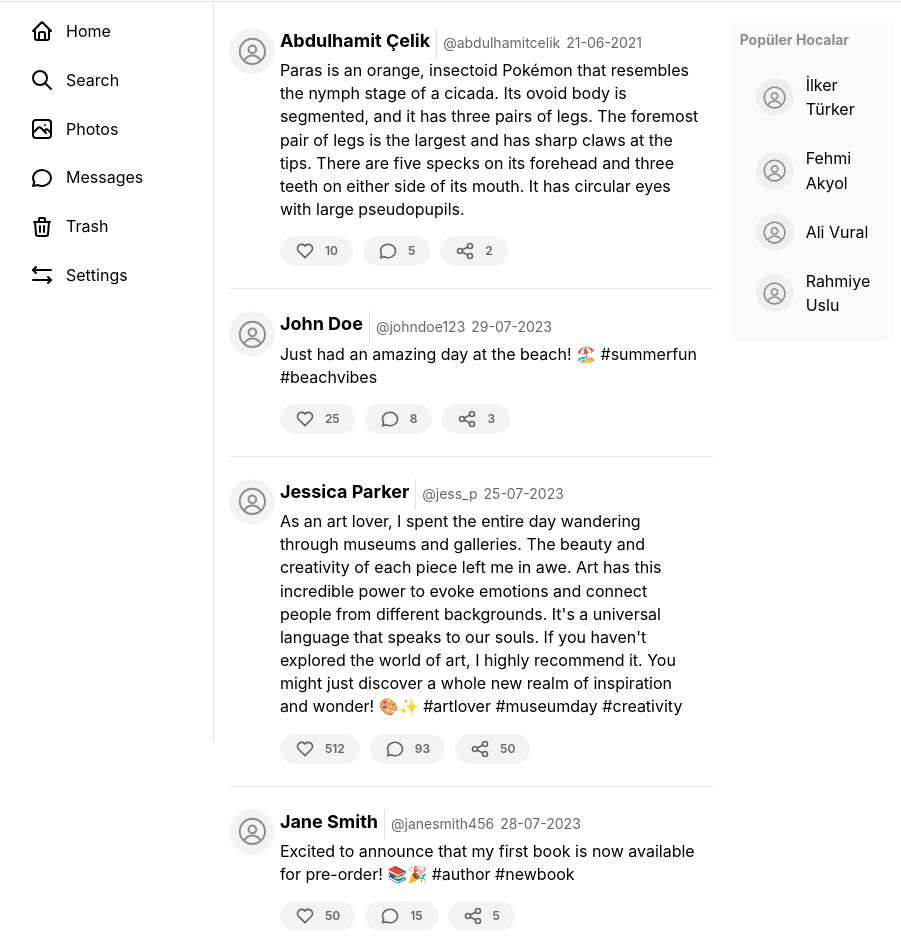
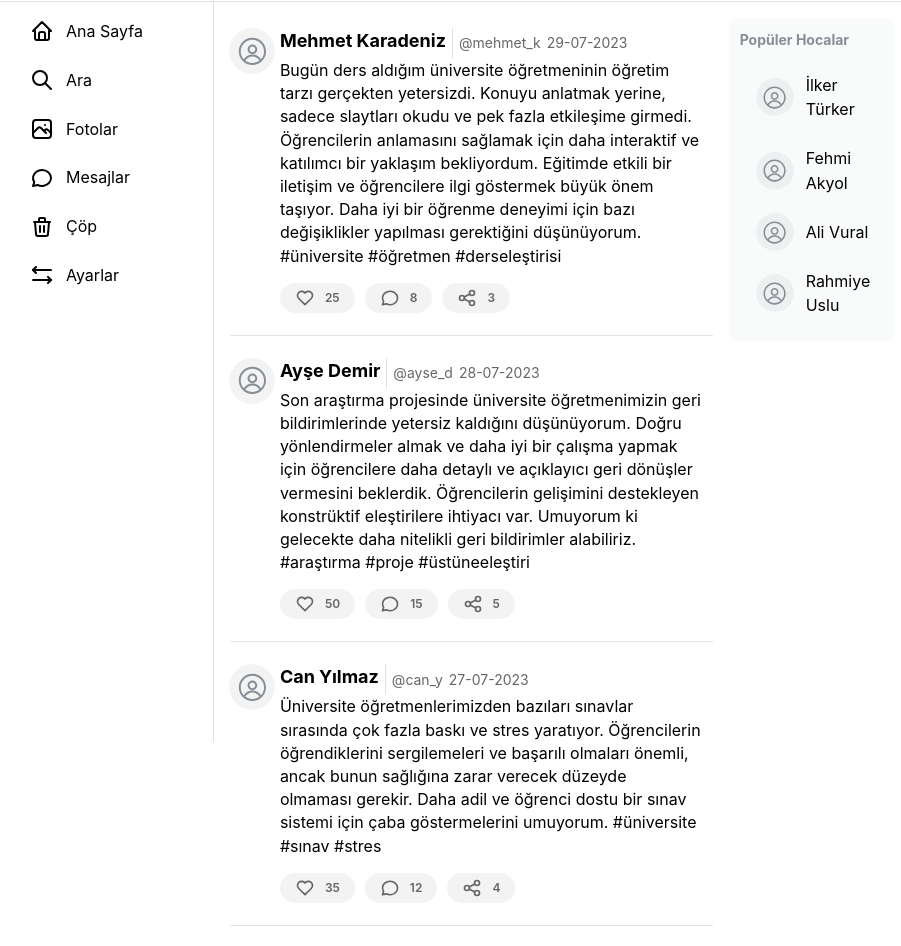
Before and after one commit to hmtcelik/hocani-notla-v2, a Next.js app: page / in a window 1280 px wide. Shown: the part 58-1004 px from the top of the page, without its empty margins (186-1087 px from the left). Built offline with nearby package versions, Linux system fonts and the light colour scheme.

Commit message:
side bar in turkish

```diff
--- a/app/_components/SideNavbar.tsx
+++ b/app/_components/SideNavbar.tsx
@@ -9,12 +9,12 @@ import {
 } from '@tabler/icons-react';
 
 const menuItems = [
-  { icon: <IconHome />, label: 'Home' },
-  { icon: <IconSearch />, label: 'Search' },
-  { icon: <IconPhoto />, label: 'Photos' },
-  { icon: <IconMessageCircle />, label: 'Messages' },
-  { icon: <IconTrash />, label: 'Trash' },
-  { icon: <IconArrowsLeftRight />, label: 'Settings' },
+  { icon: <IconHome />, label: 'Ana Sayfa' },
+  { icon: <IconSearch />, label: 'Ara' },
+  { icon: <IconPhoto />, label: 'Fotolar' },
+  { icon: <IconMessageCircle />, label: 'Mesajlar' },
+  { icon: <IconTrash />, label: 'Çöp' },
+  { icon: <IconArrowsLeftRight />, label: 'Ayarlar' },
 ];
 
 export default function SideNavbar() {
--- a/app/page.tsx
+++ b/app/page.tsx
@@ -11,39 +11,19 @@ import Post from './_components/Post';
 const POSTS = [
   {
     id: 1,
-    author: 'Abdulhamit Çelik',
-    username: 'abdulhamitcelik',
-    text: 'Paras is an orange, insectoid Pokémon that resembles the nymph stage of a cicada. Its ovoid body is segmented, and it has three pairs of legs. The foremost pair of legs is the largest and has sharp claws at the tips. There are five specks on its forehead and three teeth on either side of its mouth. It has circular eyes with large pseudopupils.',
-    date: '21-06-2021',
-    likes: 10,
-    comments: 5,
-    shares: 2,
-  },
-  {
-    id: 2,
-    author: 'John Doe',
-    username: 'johndoe123',
-    text: 'Just had an amazing day at the beach! 🏖️ #summerfun #beachvibes',
+    author: 'Mehmet Karadeniz',
+    username: 'mehmet_k',
+    text: "Bugün ders aldığım üniversite öğretmeninin öğretim tarzı gerçekten yetersizdi. Konuyu anlatmak yerine, sadece slaytları okudu ve pek fazla etkileşime girmedi. Öğrencilerin anlamasını sağlamak için daha interaktif ve katılımcı bir yaklaşım bekliyordum. Eğitimde etkili bir iletişim ve öğrencilere ilgi göstermek büyük önem taşıyor. Daha iyi bir öğrenme deneyimi için bazı değişiklikler yapılması gerektiğini düşünüyorum. #üniversite #öğretmen #derseleştirisi",
     date: '29-07-2023',
     likes: 25,
     comments: 8,
     shares: 3,
   },
   {
-    id: 5,
-    author: 'Jessica Parker',
-    username: 'jess_p',
-    text: "As an art lover, I spent the entire day wandering through museums and galleries. The beauty and creativity of each piece left me in awe. Art has this incredible power to evoke emotions and connect people from different backgrounds. It's a universal language that speaks to our souls. If you haven't explored the world of art, I highly recommend it. You might just discover a whole new realm of inspiration and wonder! 🎨✨ #artlover #museumday #creativity",
-    date: '25-07-2023',
-    likes: 512,
-    comments: 93,
-    shares: 50,
-  },
-  {
     id: 2,
-    author: 'Jane Smith',
-    username: 'janesmith456',
-    text: 'Excited to announce that my first book is now available for pre-order! 📚🎉 #author #newbook',
+    author: 'Ayşe Demir',
+    username: 'ayse_d',
+    text: "Son araştırma projesinde üniversite öğretmenimizin geri bildirimlerinde yetersiz kaldığını düşünüyorum. Doğru yönlendirmeler almak ve daha iyi bir çalışma yapmak için öğrencilere daha detaylı ve açıklayıcı geri dönüşler vermesini beklerdik. Öğrencilerin gelişimini destekleyen konstrüktif eleştirilere ihtiyacı var. Umuyorum ki gelecekte daha nitelikli geri bildirimler alabiliriz. #araştırma #proje #üstüneeleştiri",
     date: '28-07-2023',
     likes: 50,
     comments: 15,
@@ -51,23 +31,33 @@ const POSTS = [
   },
   {
     id: 3,
-    author: 'Alex Johnson',
-    username: 'alexj91',
-    text: 'Spent the weekend hiking in the mountains. The views were breathtaking! ⛰️ #naturelovers #hikingadventures',
+    author: 'Can Yılmaz',
+    username: 'can_y',
+    text: "Üniversite öğretmenlerimizden bazıları sınavlar sırasında çok fazla baskı ve stres yaratıyor. Öğrencilerin öğrendiklerini sergilemeleri ve başarılı olmaları önemli, ancak bunun sağlığına zarar verecek düzeyde olmaması gerekir. Daha adil ve öğrenci dostu bir sınav sistemi için çaba göstermelerini umuyorum. #üniversite #sınav #stres",
     date: '27-07-2023',
     likes: 35,
-    comments: 6,
-    shares: 2,
+    comments: 12,
+    shares: 4,
   },
   {
     id: 4,
-    author: 'Sarah Miller',
-    username: 'sarahm1987',
-    text: 'Just got back from a trip to Japan! 🇯🇵 #travel #jetsetter',
+    author: 'Elif Akın',
+    username: 'elif_a',
+    text: "Üniversitede bazı öğretmenler, ders materyallerini güncellemek ve yeni teknolojilere entegre etmek konusunda yeterince ilerlemiyor gibi görünüyor. Eğitimde teknolojinin gücü tartışılmaz, bu yüzden öğrencilere daha modern ve etkileşimli bir öğrenme deneyimi sunmak için daha fazla çaba göstermeleri gerektiğini düşünüyorum. #eğitim #teknoloji #yenilik",
     date: '26-07-2023',
-    likes: 20,
-    comments: 3,
-    shares: 1,
+    likes: 42,
+    comments: 18,
+    shares: 7,
+  },
+  {
+    id: 5,
+    author: 'Zeynep Kaya',
+    username: 'zeynep_k',
+    text: "Bazı üniversite öğretmenleri, öğrencilere geri bildirim sağlarken olumlu yanlarına daha fazla odaklanmalı. Eleştiri önemli, ancak övgü de motive edici ve öğrencilerin kendine güvenini artırıcı bir etkiye sahip olabilir. Daha dengeli bir geri bildirim yaklaşımı benimsemeleri, öğrenci başarısını olumlu yönde etkileyebilir. #geribildirim #övgü #motivasyon",
+    date: '25-07-2023',
+    likes: 55,
+    comments: 25,
+    shares: 9,
   },
 ]
 
```
